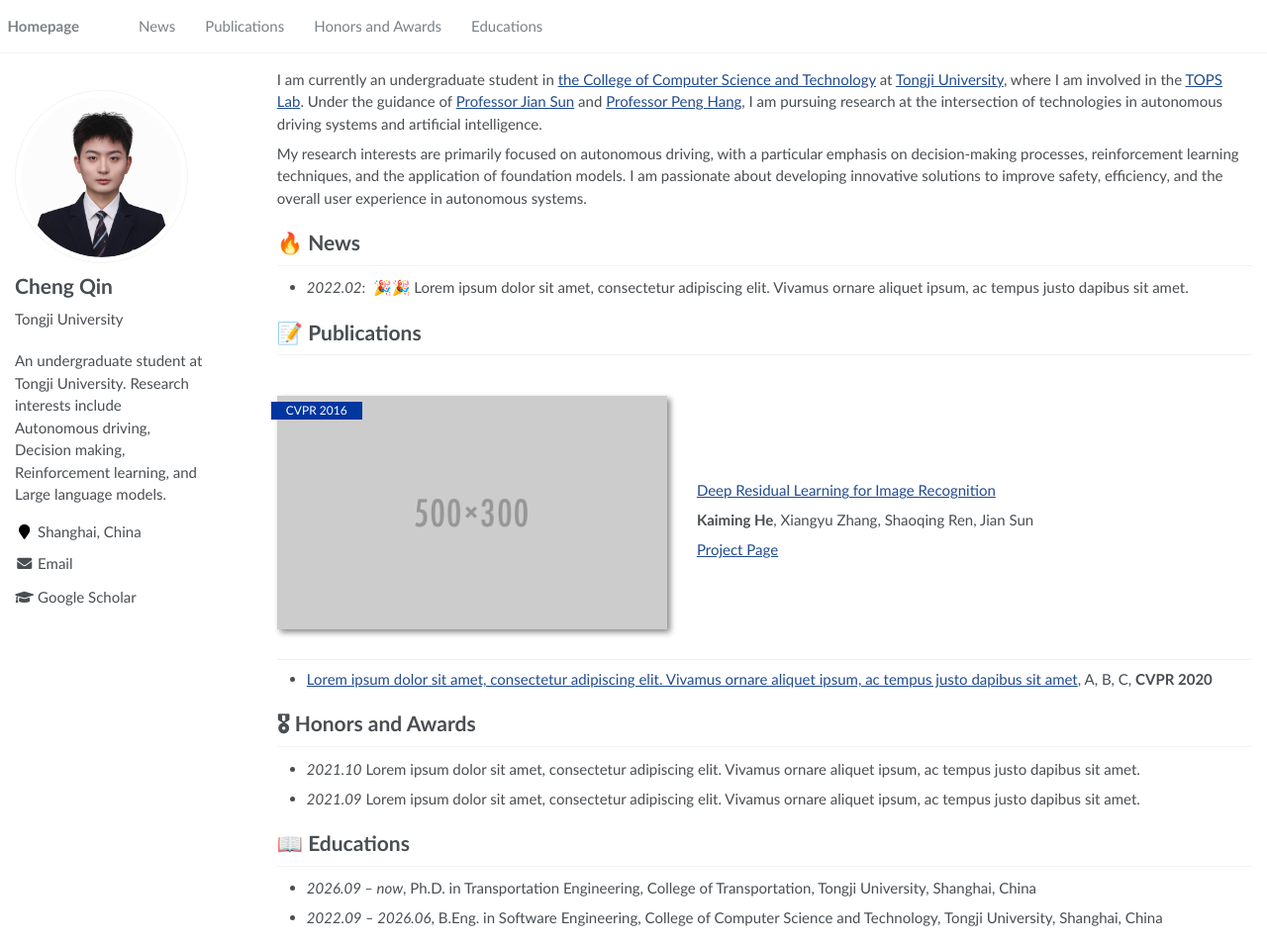
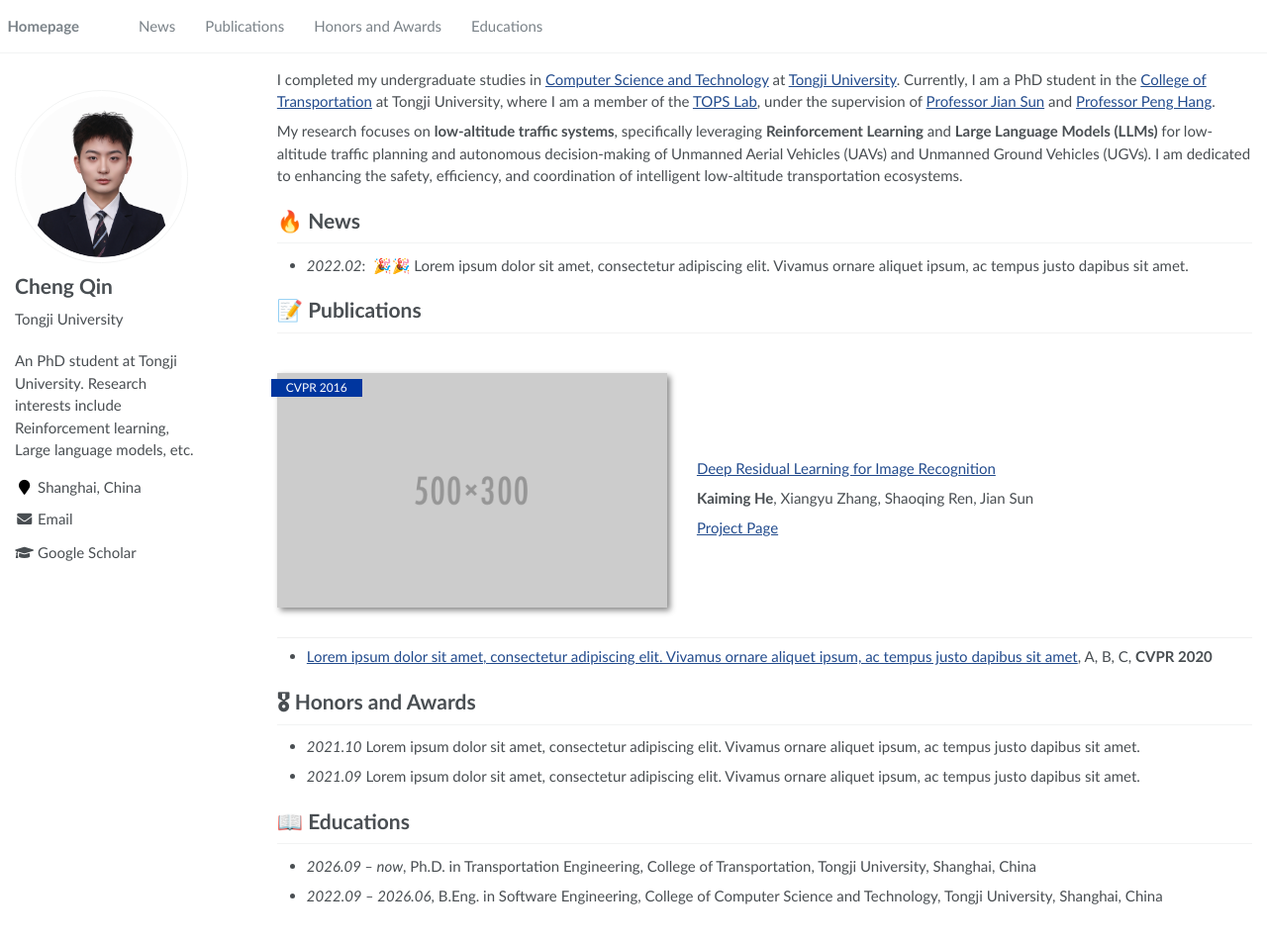
Before and after one commit to QinCheng0928/QinCheng0928.github.io, a Jekyll site: the page built from _pages/about.md, in a window 1280 px wide and 954 px high. Shown: the whole window at 99% size. Built offline with Jekyll 4.4.1, drawn with Linux system fonts in a browser that asks for light colours.

Commit message:
update introduction

```diff
--- a/_config.yml
+++ b/_config.yml
@@ -7,7 +7,7 @@
 
 # Site Settings
 title                    : "Cheng Qin"
-description              : "An undergraduate student at Tongji University. Research interests include Autonomous driving, Decision making, Reinforcement learning, and Large language models. "
+description              : "An PhD student at Tongji University. Research interests include Reinforcement learning, Large language models, etc. "
 repository               : "QinCheng0928/QinCheng0928.github.io"
 google_scholar_stats_use_cdn : true
 
--- a/_pages/about.md
+++ b/_pages/about.md
@@ -15,9 +15,9 @@ redirect_from:
 {% endif %}
 {% assign url = gsDataBaseUrl | append: "google-scholar-stats/gs_data_shieldsio.json" %}
 
-I am currently an undergraduate student in <a href="https://cs.tongji.edu.cn/">the College of Computer Science and Technology</a> at <a href="https://en.tongji.edu.cn">Tongji University</a>, where I am involved in the <a href="https://tops.tongji.edu.cn/">TOPS Lab</a>. Under the guidance of <a href="https://tops.tongji.edu.cn/info/1031/1187.htm">Professor Jian Sun</a> and <a href="https://tops.tongji.edu.cn/info/1031/1383.htm">Professor Peng Hang</a>, I am pursuing research at the intersection of technologies in autonomous driving systems and artificial intelligence.
+I completed my undergraduate studies in [Computer Science and Technology](https://cs.tongji.edu.cn/) at [Tongji University](https://en.tongji.edu.cn). Currently, I am a PhD student in the [College of Transportation](https://tjjt.tongji.edu.cn/) at Tongji University, where I am a member of the [TOPS Lab](https://tops.tongji.edu.cn/), under the supervision of [Professor Jian Sun](https://tops.tongji.edu.cn/info/1031/1187.htm) and [Professor Peng Hang](https://tops.tongji.edu.cn/info/1031/1383.htm).
 
-My research interests are primarily focused on autonomous driving, with a particular emphasis on decision-making processes, reinforcement learning techniques, and the application of foundation models. I am passionate about developing innovative solutions to improve safety, efficiency, and the overall user experience in autonomous systems.
+My research focuses on **low-altitude traffic systems**, specifically leveraging **Reinforcement Learning** and **Large Language Models (LLMs)** for low-altitude traffic planning and autonomous decision-making of Unmanned Aerial Vehicles (UAVs) and Unmanned Ground Vehicles (UGVs). I am dedicated to enhancing the safety, efficiency, and coordination of intelligent low-altitude transportation ecosystems.
 
 
 # 🔥 News
```
